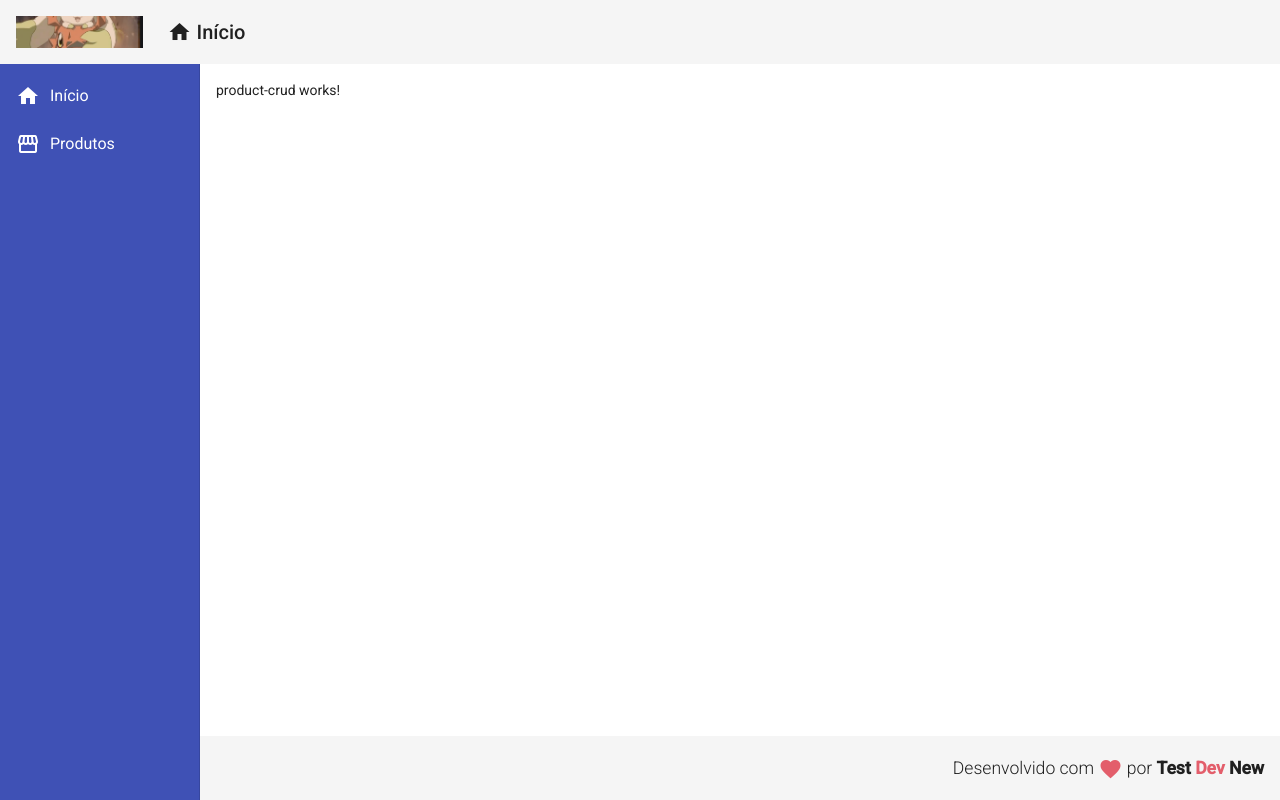
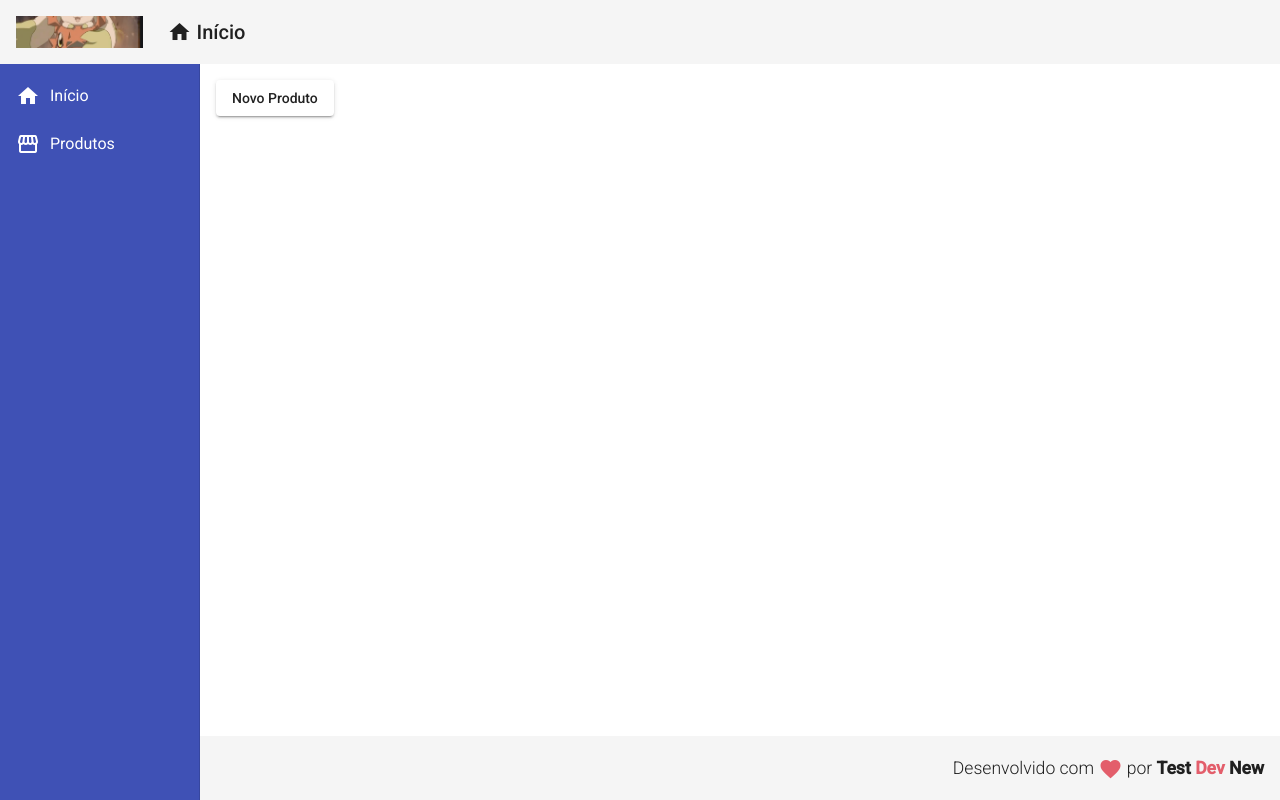
Before and after one commit to henriquemj/angular_cod, an Angular app in the folder crud/frontend/: page /products in a window 1280 px wide. Built offline with nearby package versions, Linux system fonts and the light colour scheme.

Commit message:
Product-create - Produto Modelo - Navegar para tela de criar produtos router

```diff
--- a/crud/frontend/src/app/app-routing.module.ts
+++ b/crud/frontend/src/app/app-routing.module.ts
@@ -18,7 +18,7 @@
   component: ProductCrudComponent
 },
 {
-  path: "products",
+  path: "products/create",
   component: ProductCreateComponent
 }
 ];
--- a/crud/frontend/src/app/app.module.ts
+++ b/crud/frontend/src/app/app.module.ts
@@ -4,6 +4,8 @@
 import { MatSidenavModule } from '@angular/material/sidenav';
 import { MatListModule } from '@angular/material/list';
 import { MatCardModule } from '@angular/material/card';
+import { MatButtonModule } from '@angular/material/button';
+
 
 import { AppRoutingModule } from './app-routing.module';
 import { AppComponent } from './app.component';
@@ -37,7 +39,8 @@
     MatToolbarModule,
     MatSidenavModule,
     MatListModule,
-    MatCardModule
+    MatCardModule,
+    MatButtonModule
   ],
   providers: [],
   bootstrap: [AppComponent]
--- a/crud/frontend/src/app/components/product/product-create/product-create.component.ts
+++ b/crud/frontend/src/app/components/product/product-create/product-create.component.ts
@@ -7,9 +7,15 @@
 })
 export class ProductCreateComponent implements OnInit {
 
+  propLegal = "qualquer"
+
   constructor() { }
 
   ngOnInit(): void {
   }
 
+  fazerAlgo(): void {
+    console.log('Fazendo algo!')
+  }
+
 }
--- /dev/null
+++ b/crud/frontend/src/app/components/product/product.model.ts
@@ -0,0 +1,5 @@
+export interface Product {
+    id?: number
+    name: string
+    price: number
+}
--- a/crud/frontend/src/app/views/product-crud/product-crud.component.html
+++ b/crud/frontend/src/app/views/product-crud/product-crud.component.html
@@ -1 +1,4 @@
-<p>product-crud works!</p>
+
+<button mat-raised-button (click)="navigateToProductCreate()">
+    Novo Produto
+</button>
--- a/crud/frontend/src/app/views/product-crud/product-crud.component.ts
+++ b/crud/frontend/src/app/views/product-crud/product-crud.component.ts
@@ -1,4 +1,5 @@
 import { Component, OnInit } from '@angular/core';
+import { Router } from '@angular/router'
 
 @Component({
   selector: 'app-product-crud',
@@ -7,9 +8,13 @@
 })
 export class ProductCrudComponent implements OnInit {
 
-  constructor() { }
+  constructor(private router: Router) { }
 
   ngOnInit(): void {
   }
 
+  navigateToProductCreate(): void {
+    this.router.navigate(['/products/create'])
+  }
+
 }
```
Also changed, not shown: crud/frontend/src/app/components/product/product-create/product-create.component.html (line endings or trailing spaces).
